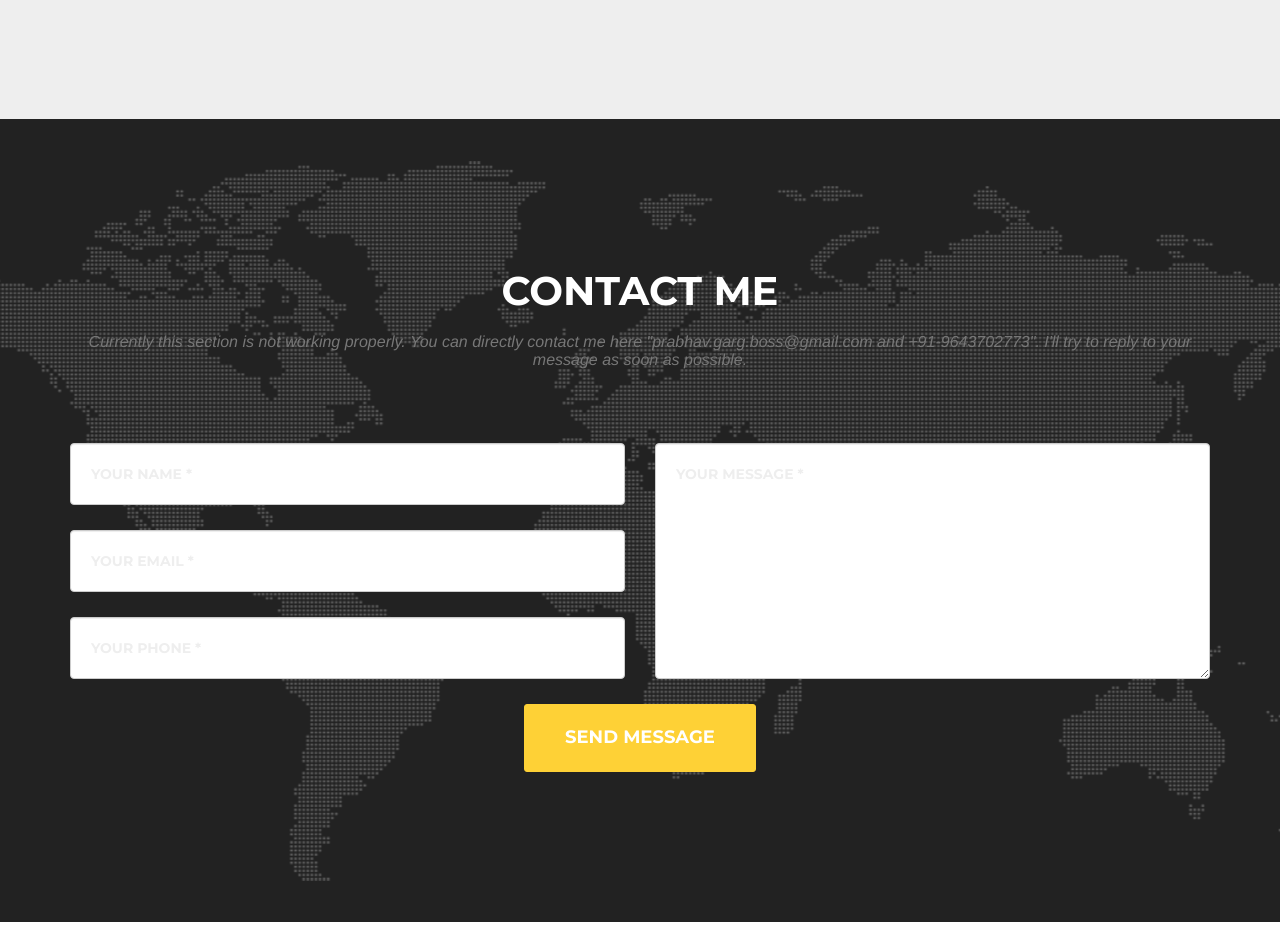
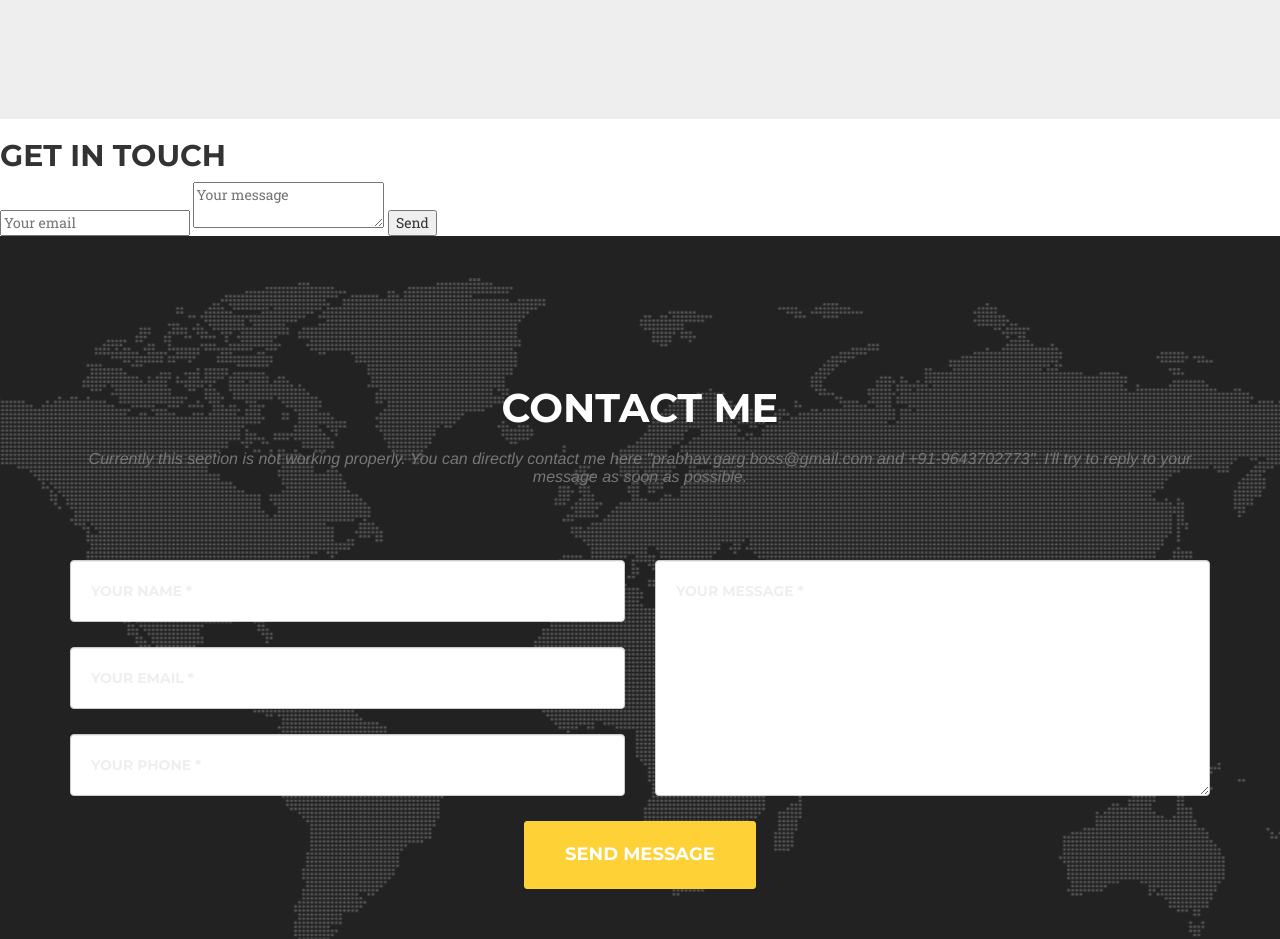
Before and after one commit to prabhavgarg/prabhavgarg.github.io, a website: page index.html in a window 1280 px wide. Shown: the part 5900-6839 px from the top of the page. Drawn offline with nearby package versions, Linux system fonts and the light colour scheme; a web font is replaced by a local one.

Commit message:
Create index.html

```diff
--- a/index.html
+++ b/index.html
@@ -404,6 +404,19 @@
             </div>
         </div>
     </section>
+    <div id="contact">
+        <h2>Get in Touch</h2>
+        <div id="contact-form">
+            <form method="POST" action="https://formspree.io/prabhav.garg.boss@gmail.com">
+                <input type="hidden" name="_subject" value="Contact request from personal website" />
+                <input type="email" name="_replyto" placeholder="Your email" required>
+                <textarea name="message" placeholder="Your message" required></textarea>
+                <button type="submit">Send</button>
+            </form>
+        </div>
+        <!-- End #contact-form -->
+    </div>
+    <!-- End #contact -->
 
 
     <!-- Contact Section -->
```
